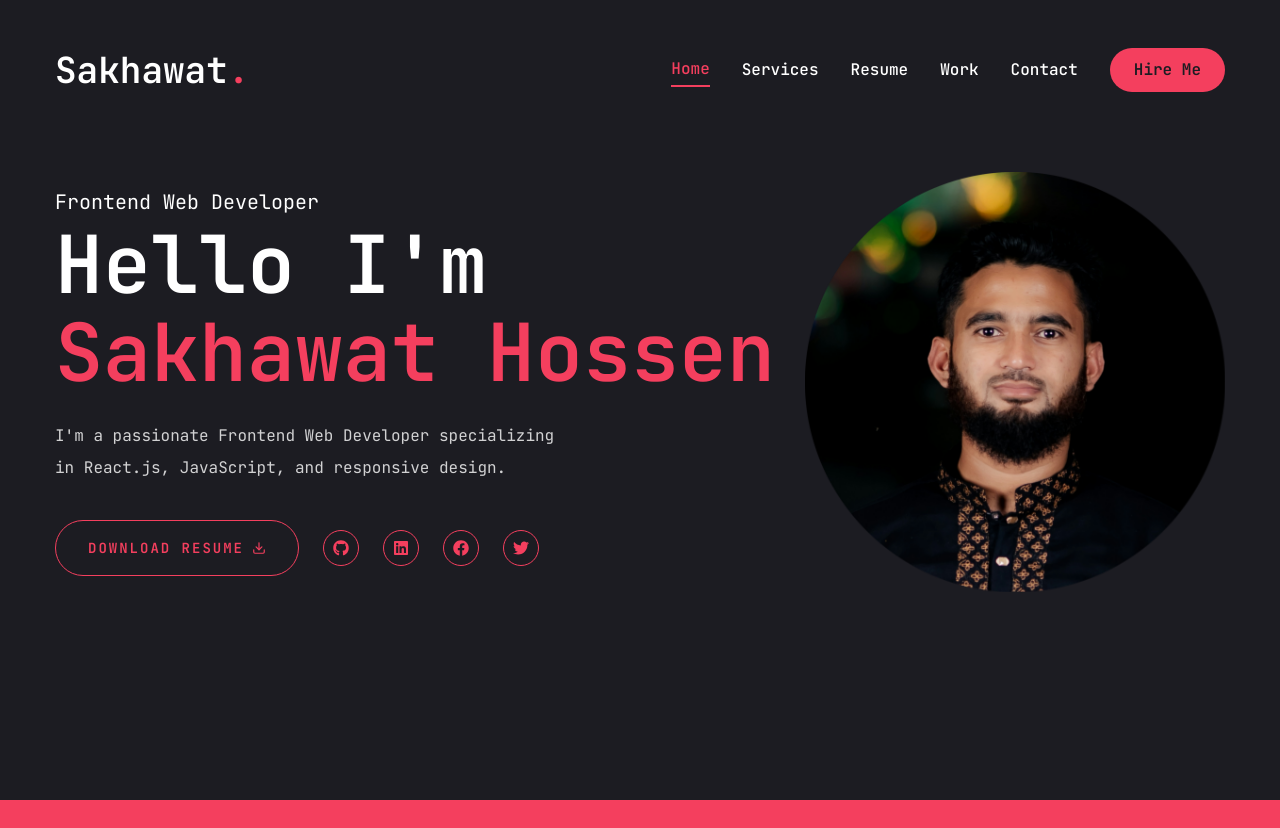
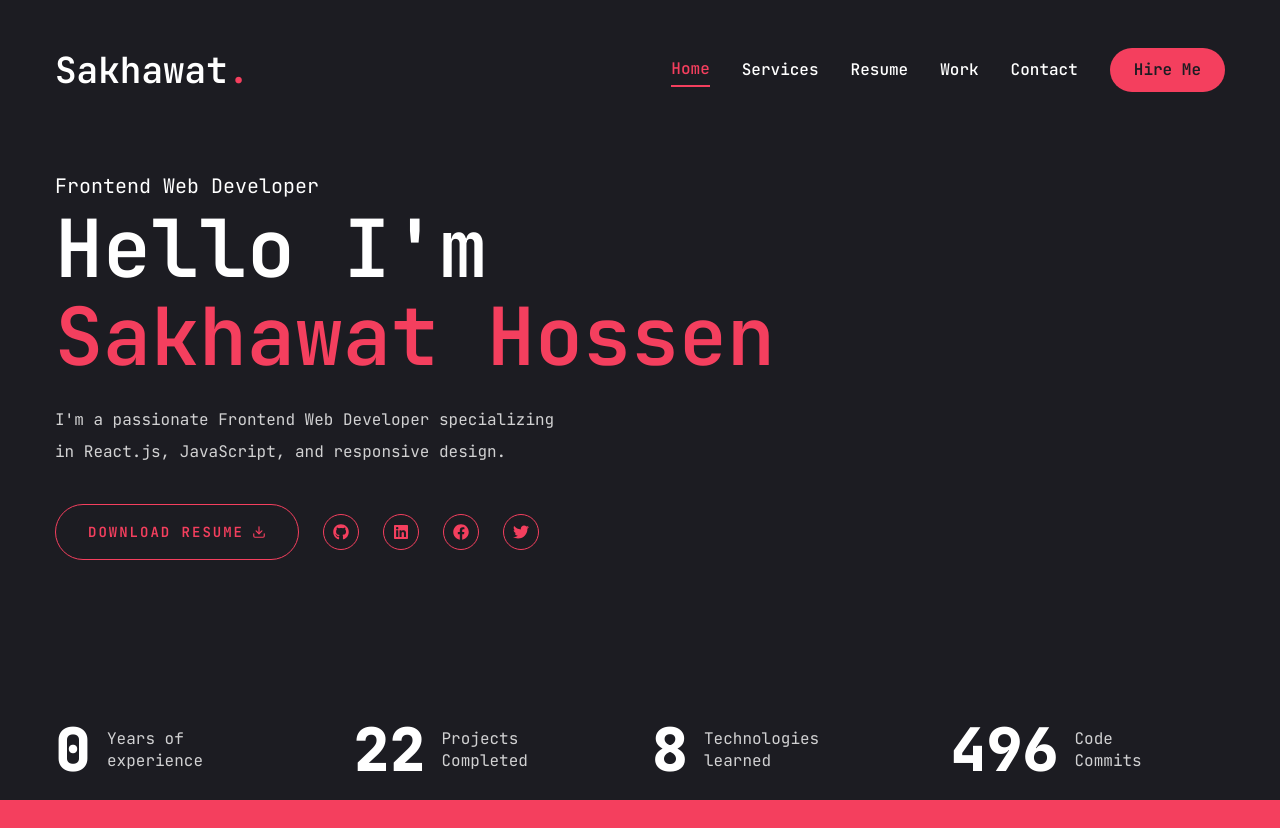
Before and after one commit to shbhuiyan/my-personal-portfolio, a Next.js app: page / in a window 1280 px wide. Before the commit the page ends 800 px from the top, so only its background shows below. Built offline with nearby package versions, Linux system fonts and the light colour scheme.

Commit message:
complete home page

```diff
--- /dev/null
+++ b/Layouts/Home/Photo/MyPhoto.jsx
@@ -0,0 +1,30 @@
+"use client";
+import { motion } from "framer-motion";
+import Image from "next/image";
+
+const MyPhoto = () => {
+  return (
+    <div className="w-full h-full relative">
+      <motion.div
+        initial={{ opacity: 0 }}
+        animate={{
+          opacity: 1,
+          transition: { delay: 2, duration: 0.5, ease: "easeIn" },
+        }}
+      >
+        <div className="w-[298px] h-[298px] xl:w-[420px] xl:h-[420px] ring-8 ring-accent rounded-full">
+          <Image
+            src="/assets/My-Profile.png"
+            priority
+            quality={100}
+            fill
+            alt="sakhawat;s image"
+            className="object-contain"
+          />
+        </div>
+      </motion.div>
+    </div>
+  );
+};
+
+export default MyPhoto;
--- a/app/page.jsx
+++ b/app/page.jsx
@@ -1,7 +1,28 @@
-import MyPhoto from "@/components/Photo/MyPhoto";
+"use client";
 import Social from "@/components/Social/Social";
 import { Button } from "@/components/ui/button";
+import MyPhoto from "@/Layouts/Home/Photo/MyPhoto";
 import { FiDownload } from "react-icons/fi";
+import CountUp from "react-countup";
+
+const stats = [
+  {
+    num: 0,
+    text: "Years of experience",
+  },
+  {
+    num: 22,
+    text: "Projects Completed",
+  },
+  {
+    num: 8,
+    text: "Technologies learned",
+  },
+  {
+    num: 500,
+    text: "Code Commits",
+  },
+];
 
 const Home = () => {
   return (
@@ -12,15 +33,21 @@ const Home = () => {
           <div className="text-center lg:text-left">
             <span className="text-xl">Frontend Web Developer</span>
             <h1 className="h1 mb-6">
-              Hello I'm <br /> <span className="text-accent">Sakhawat Hossen</span>
+              Hello I'm <br />{" "}
+              <span className="text-accent">Sakhawat Hossen</span>
             </h1>
             <p className="max-w-[500px] mb-9 text-white/80">
-              I'm a passionate Frontend Web Developer specializing in React.js, JavaScript, and responsive design.
+              I'm a passionate Frontend Web Developer specializing in React.js,
+              JavaScript, and responsive design.
             </p>
 
             {/* btn and social */}
             <div className="flex flex-col lg:flex-row items-center gap-6">
-              <Button variant="outline" size="lg" className="uppercase flex items-center gap-2">
+              <Button
+                variant="outline"
+                size="lg"
+                className="uppercase flex items-center gap-2"
+              >
                 <span>Download Resume</span>
                 <FiDownload />
               </Button>
@@ -28,7 +55,6 @@ const Home = () => {
                 <Social />
               </div>
             </div>
-
           </div>
 
           {/* photo for banner */}
@@ -37,6 +63,27 @@ const Home = () => {
           </div>
         </div>
       </div>
+
+      {/* stats */}
+      <div className="pt-4 pb-12 lg:pt-20">
+      <div className="container mx-auto">
+        <div className="flex flex-wrap gap-6 max-w-[80vw] mx-auto lg:max-w-none">
+          {stats.map((item, i) => {
+            return (
+              <div className="flex-1 flex gap-4 items-center justify-center lg:justify-start" key={i}>
+                <CountUp
+                  end={item.num}
+                  duration={5}
+                  delay={2}
+                  className="text-4xl lg:text-6xl font-extrabold"
+                />
+                <p className={`${item.text.length < 15 ? "max-w-[100px]" : "max-w-[150px]"} leading-snug text-white/80`} > {item.text} </p>
+              </div>
+            );
+          })}
+        </div>
+      </div>
+      </div>
     </section>
   );
 };
--- a/components/Photo/MyPhoto.jsx
+++ /dev/null
@@ -1,17 +0,0 @@
-"use client";
-import { motion } from "framer-motion"
-import Image from "next/image";
-
-const MyPhoto = () => {
-    return (
-        <div className="w-full h-full relative">
-            <motion.div initial={{opacity:0}} animate={{opacity:1, transition:{delay:1, duration:0.4, ease:"easeIn"}}}>
-                <div className="w-[298px] h-[298px] xl:w-[420px] xl:h-[420px]">
-                    <Image src="/assets/My-Profile.png" priority quality={100} fill alt="sakhawat;s image" className="object-contain" />
-                </div>
-            </motion.div>
-        </div>
-    );
-};
-
-export default MyPhoto;
--- a/package.json
+++ b/package.json
@@ -21,6 +21,7 @@
     "motion": "^11.16.0",
     "next": "15.1.3",
     "react": "^19.0.0",
+    "react-countup": "^6.5.3",
     "react-dom": "^19.0.0",
     "react-icons": "^5.4.0",
     "tailwind-merge": "^2.6.0",
```
Also changed, not shown: components/Social/Social.jsx (+22 -15 lines), 1 other file (tests, documents, lock files or other folders).
